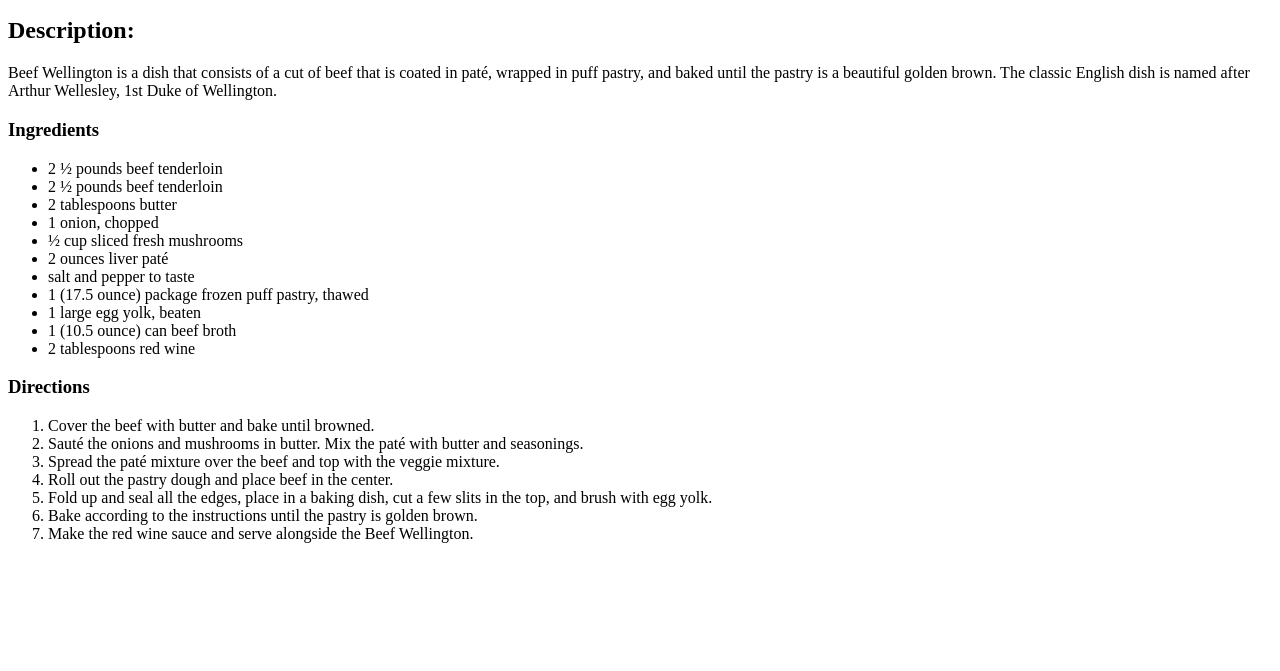
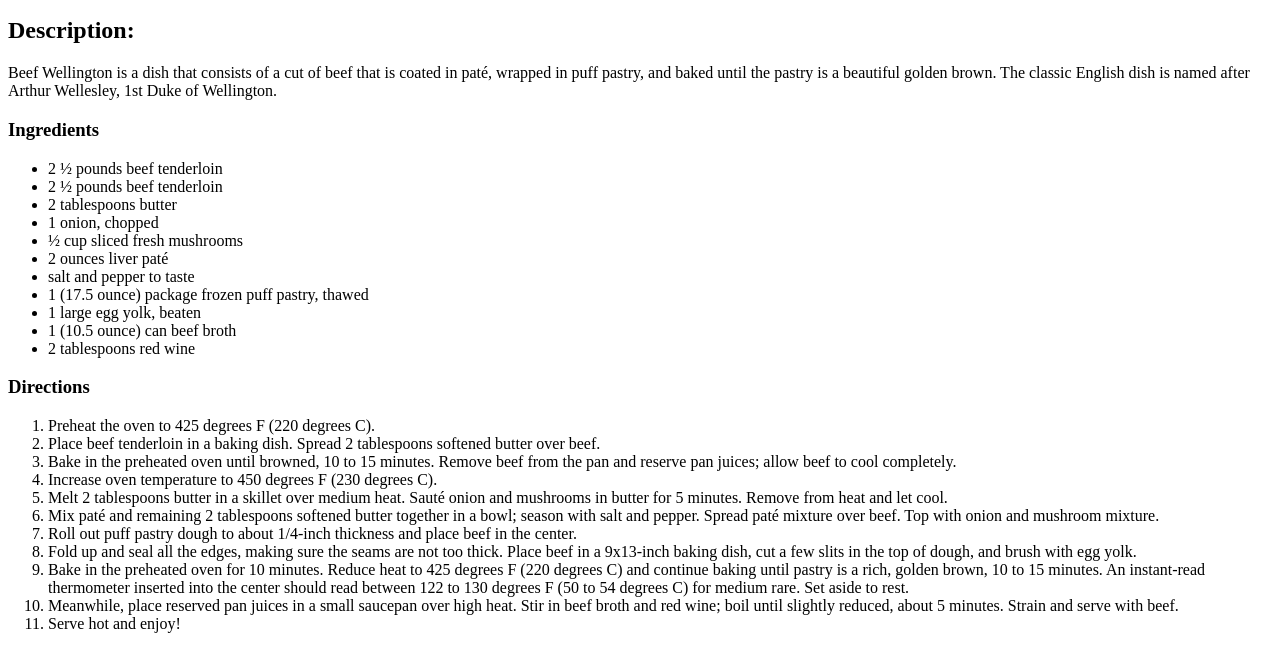
Before and after one commit to antmack94/odin-recipes, a plain HTML site: page recipes/beefwelling.html in a window 1280 px wide. Shown: the part 87-758 px from the top of the page. Drawn offline with Linux system fonts and the light colour scheme.

Commit message:
Updated steps in beef welling to be more accurate

```diff
--- a/recipes/beefwelling.html
+++ b/recipes/beefwelling.html
@@ -22,13 +22,17 @@
             <h3> Directions </h3>
                 <ol>
 
-                    <li>Cover the beef with butter and bake until browned. </li>
-                    <li>Sauté the onions and mushrooms in butter. Mix the paté with butter and seasonings.  </li>
-                    <li>Spread the paté mixture over the beef and top with the veggie mixture.  </li>
-                    <li>Roll out the pastry dough and place beef in the center.  </li>
-                    <li>Fold up and seal all the edges, place in a baking dish, cut a few slits in the top, and brush with egg yolk. </li>
-                    <li>Bake according to the instructions until the pastry is golden brown.  </li>
-                    <li>Make the red wine sauce and serve alongside the Beef Wellington.   </li>
+                    <li>Preheat the oven to 425 degrees F (220 degrees C).</li>
+                    <li>Place beef tenderloin in a baking dish. Spread 2 tablespoons softened butter over beef.  </li>
+                    <li>Bake in the preheated oven until browned, 10 to 15 minutes. Remove beef from the pan and reserve pan juices; allow beef to cool completely.  </li>
+                    <li>Increase oven temperature to 450 degrees F (230 degrees C).  </li>
+                    <li>Melt 2 tablespoons butter in a skillet over medium heat. Sauté onion and mushrooms in butter for 5 minutes. Remove from heat and let cool. </li>
+                    <li>Mix paté and remaining 2 tablespoons softened butter together in a bowl; season with salt and pepper. Spread paté mixture over beef. Top with onion and mushroom mixture.  </li>
+                    <li>Roll out puff pastry dough to about 1/4-inch thickness and place beef in the center.   </li>
+                    <li>Fold up and seal all the edges, making sure the seams are not too thick. Place beef in a 9x13-inch baking dish, cut a few slits in the top of dough, and brush with egg yolk. </li>
+                    <li>Bake in the preheated oven for 10 minutes. Reduce heat to 425 degrees F (220 degrees C) and continue baking until pastry is a rich, golden brown, 10 to 15 minutes. An instant-read thermometer inserted into the center should read between 122 to 130 degrees F (50 to 54 degrees C) for medium rare. Set aside to rest.</li>
+                    <li>Meanwhile, place reserved pan juices in a small saucepan over high heat. Stir in beef broth and red wine; boil until slightly reduced, about 5 minutes. Strain and serve with beef. </li>
+                    <li>Serve hot and enjoy! </li>
 
                 </ol>
     </body>
```
